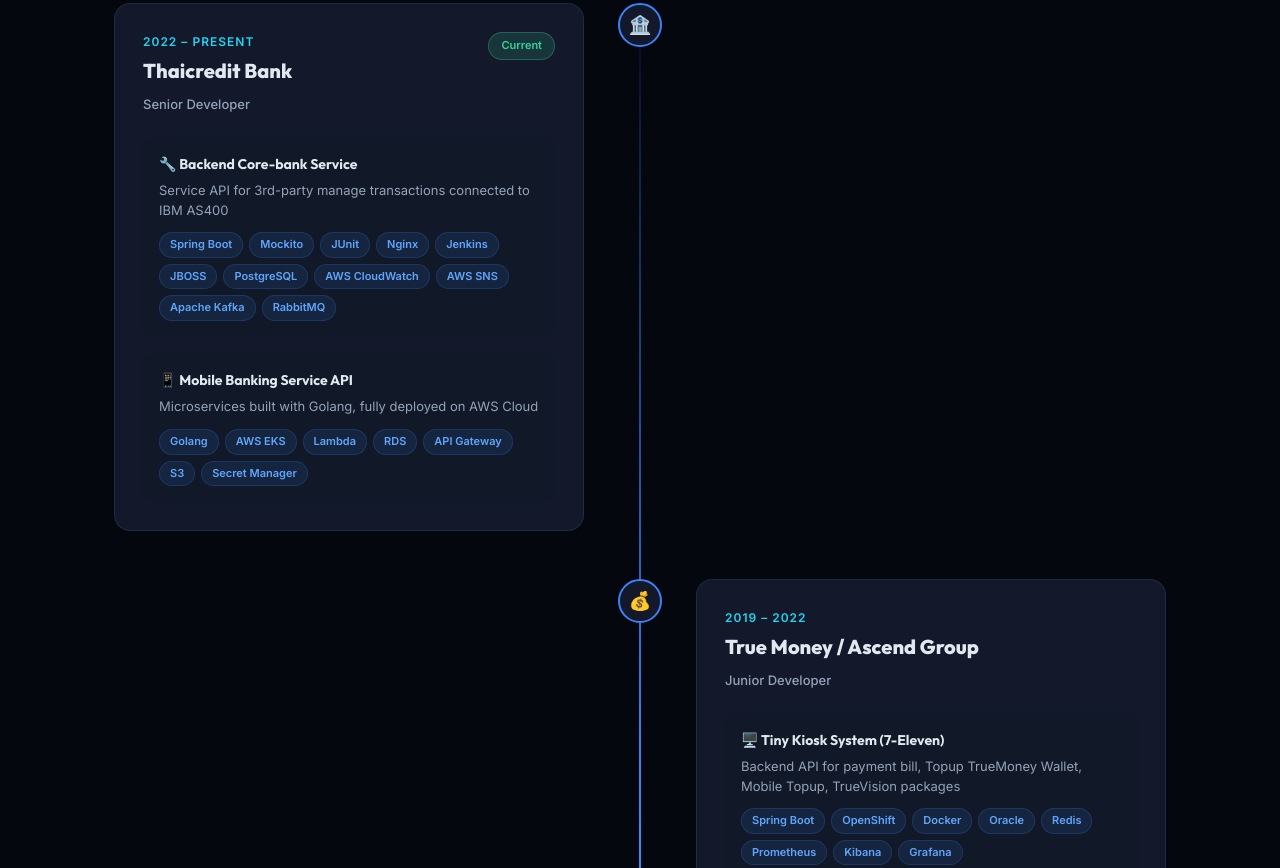
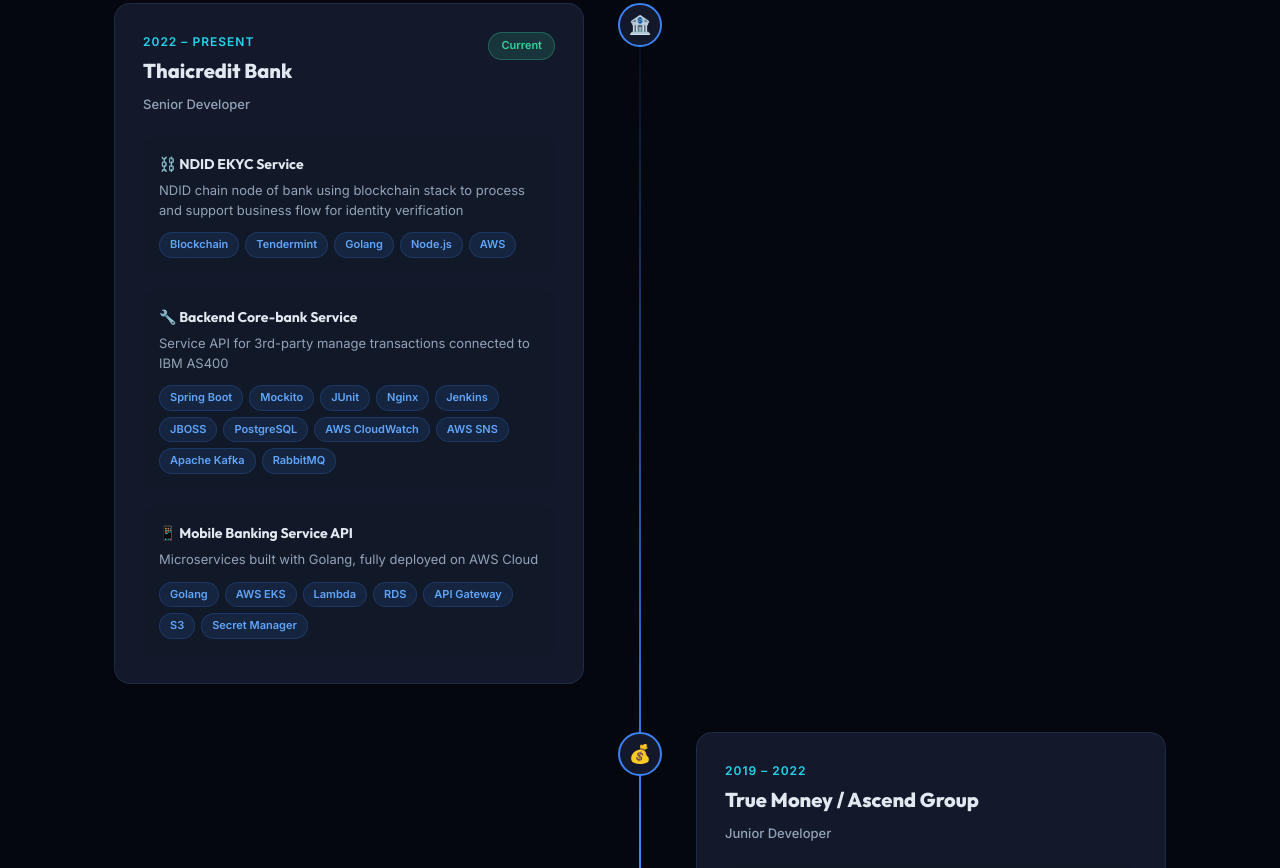
Before and after one commit to Sanackjack/supachai-sri.profile, a plain HTML site: page index.html in a window 1280 px wide. Shown: the part 1971-2839 px from the top of the page. Drawn offline with Linux system fonts and the light colour scheme.

Commit message:
Update info

```diff
--- a/index.html
+++ b/index.html
@@ -123,6 +123,13 @@
             </div>
             <div class="tcard-projects">
               <div class="project-block">
+                <h4>⛓️ NDID EKYC Service</h4>
+                <p>NDID chain node of bank using blockchain stack to process and support business flow for identity verification</p>
+                <div class="tech-tags">
+                  <span>Blockchain</span><span>Tendermint</span><span>Golang</span><span>Node.js</span><span>AWS</span>
+                </div>
+              </div>
+              <div class="project-block">
                 <h4>🔧 Backend Core-bank Service</h4>
                 <p>Service API for 3rd-party manage transactions connected to IBM AS400</p>
                 <div class="tech-tags">
@@ -234,7 +241,7 @@
           <div class="skill-cat-icon">⚙️</div>
           <h3>Backend</h3>
           <div class="skill-pills">
-            <span class="pill pill-1">Java</span><span class="pill pill-1">Spring Boot</span><span class="pill pill-1">Golang</span><span class="pill pill-1">JSP</span><span class="pill pill-1">PHP</span><span class="pill pill-1">C#</span><span class="pill pill-1">.NET Core</span><span class="pill pill-1">WPF</span>
+            <span class="pill pill-1">Java</span><span class="pill pill-1">Spring Boot</span><span class="pill pill-1">Golang</span><span class="pill pill-1">JSP</span><span class="pill pill-1">PHP</span><span class="pill pill-1">C#</span><span class="pill pill-1">.NET Core</span><span class="pill pill-1">WPF</span><span class="pill pill-1">Blockchain</span>
           </div>
         </div>
         <div class="skill-category reveal" id="skill-frontend">
@@ -295,7 +302,7 @@
           </div>
           <div class="contact-item" id="contact-location">
             <div class="contact-icon">📍</div>
-            <div><span class="contact-label">Location</span><span class="contact-value">52/8 Srisuda, Moo 2, Soi ChulaKasam<br/>Ngamwongwan Rd., Bangkhen, Bangkok 11000</span></div>
+            <div><span class="contact-label">Location</span><span class="contact-value">35/164 Aspire Ratchayothin Condo<br/>Phahonyothin Rd., Lat Yao, Chatuchak, Bangkok 10900</span></div>
           </div>
           <div class="contact-item" id="contact-github">
             <div class="contact-icon">🐙</div>
@@ -306,7 +313,7 @@
           <div class="map-placeholder">
             <div class="map-pin">📌</div>
             <p>Bangkok, Thailand</p>
-            <span>Bangkhen, 11000</span>
+            <span>Chatuchak, 10900</span>
           </div>
           <a href="mailto:nack.sriphothong@gmail.com" class="btn-primary full-width" id="contact-cta-email">Send me an email →</a>
         </div>
```
